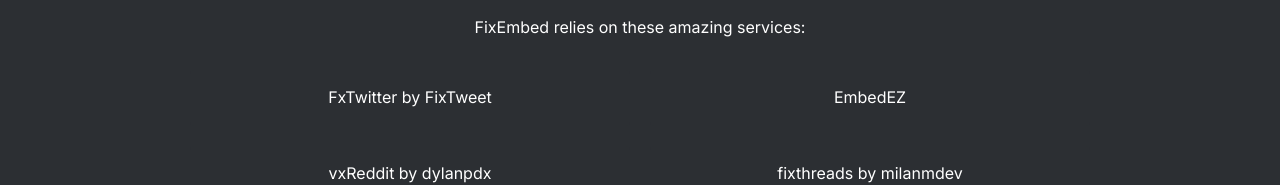
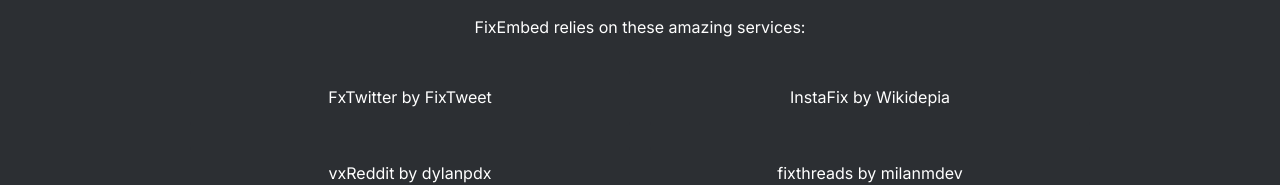
Before and after one commit to kenhendricks00/FixEmbed, a plain HTML site: page docs/index.html in a window 1280 px wide. Shown: the part 4498-4683 px from the top of the page. Drawn offline with Linux system fonts and the light colour scheme.

Commit message:
Update credits section in index.html

```diff
--- a/docs/index.html
+++ b/docs/index.html
@@ -227,7 +227,7 @@
             <p>FixEmbed relies on these amazing services:</p>
             <div class="credits-grid">
                 <a href="https://github.com/FixTweet/FxTwitter" class="credit-link" target="_blank">FxTwitter by FixTweet</a>
-                <a href="https://github.com/embedez" class="credit-link" target="_blank">EmbedEZ</a>
+                <a href="https://github.com/Wikidepia/InstaFix" class="credit-link" target="_blank">InstaFix by Wikidepia</a>
                 <a href="https://github.com/dylanpdx/vxReddit" class="credit-link" target="_blank">vxReddit by dylanpdx</a>
                 <a href="https://github.com/milanmdev/fixthreads" class="credit-link" target="_blank">fixthreads by milanmdev</a>
                 <a href="https://github.com/thelaao/phixiv" class="credit-link" target="_blank">phixiv by thelaao</a>
```
